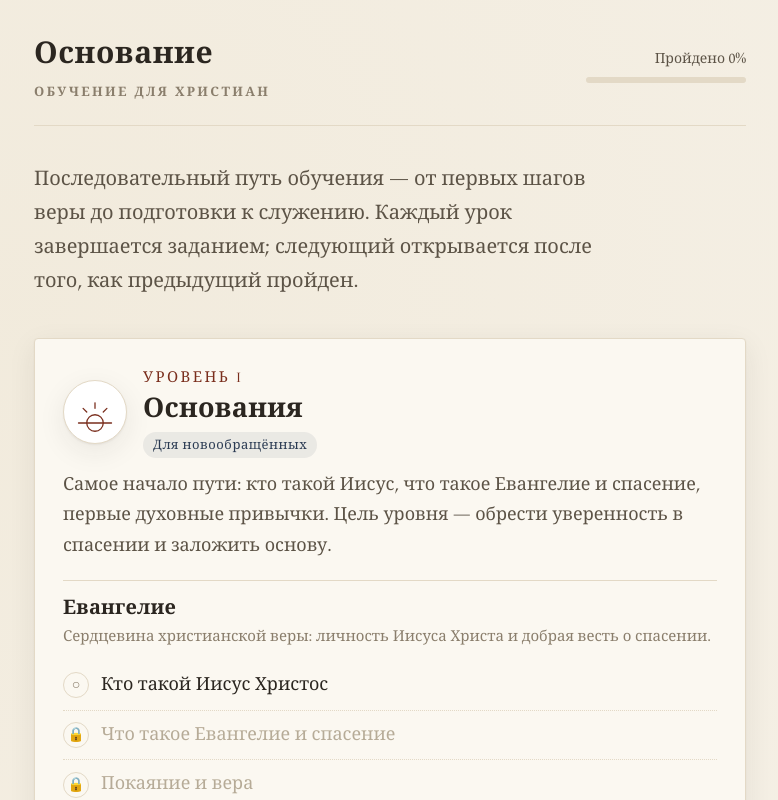
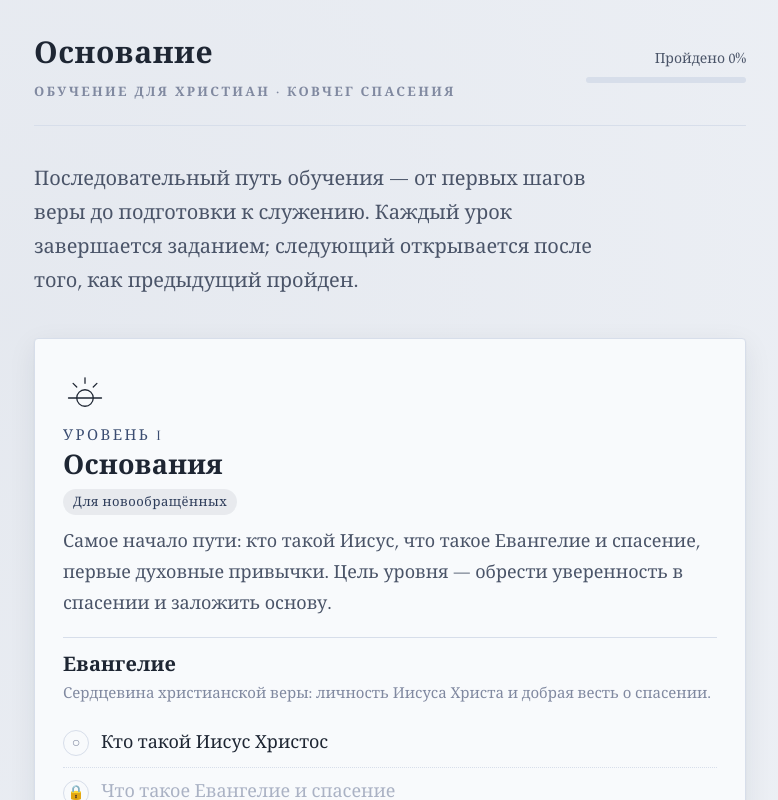
Before and after one commit to SergeyHv/001_osnovanie, a React (Vite) app: page /#/ in a window 1280 px wide. Shown: the top 800 px of the page, without its empty margins (250-1028 px from the left). Built offline with nearby package versions, Linux system fonts and the light colour scheme.

Commit message:
дизайн

```diff
--- a/src/App.tsx
+++ b/src/App.tsx
@@ -12,7 +12,7 @@ function Header() {
       <div className="brand">
         <Link to="/">
           Основание
-          <small>обучение для христиан</small>
+          <small>обучение для христиан · Ковчег спасения</small>
         </Link>
       </div>
       <div className="header-progress">
--- a/src/styles/app.css
+++ b/src/styles/app.css
@@ -1,18 +1,18 @@
 :root {
-  /* Тёплая «пергаментная» палитра с глубоким сине-чернильным акцентом */
-  --bg: #f5f0e6;
-  --bg-raised: #fbf8f1;
-  --ink: #2b2620;
-  --ink-soft: #5c5346;
-  --ink-faint: #8a7e6c;
-  --line: #e3d9c6;
-  --accent: #7a2e1d; /* терракота / сурик */
-  --accent-deep: #5c2114;
+  /* Фирменная синяя палитра общины «Ковчег спасения» */
+  --bg: #eef1f6;
+  --bg-raised: #f8fafc;
+  --ink: #1e2633;
+  --ink-soft: #4a5468;
+  --ink-faint: #8089a0;
+  --line: #d7deea;
+  --accent: #3b4d71; /* фирменный синий «Ковчега спасения» */
+  --accent-deep: #2c3b59;
   --gold: #b08828;
-  --blue: #2a3a52;
+  --blue: #2c3b59;
   --ok: #3d6b4a;
-  --locked: #b6ab97;
-  --shadow: 0 1px 2px rgba(43, 38, 32, 0.06), 0 8px 28px rgba(43, 38, 32, 0.08);
+  --locked: #aab2c4;
+  --shadow: 0 1px 2px rgba(30, 38, 51, 0.06), 0 8px 28px rgba(30, 38, 51, 0.08);
 
   --font-display: "Cormorant Garamond", Georgia, serif;
   --font-body: "Spectral", Georgia, serif;
@@ -37,10 +37,10 @@ body {
   /* лёгкая бумажная текстура из градиентов */
   background-image: radial-gradient(
       circle at 20% 10%,
-      rgba(176, 136, 40, 0.05),
+      rgba(59, 77, 113, 0.05),
       transparent 40%
     ),
-    radial-gradient(circle at 85% 90%, rgba(122, 46, 29, 0.04), transparent 45%);
+    radial-gradient(circle at 85% 90%, rgba(44, 59, 89, 0.05), transparent 45%);
   color: var(--ink);
   font-family: var(--font-body);
   font-size: 18px;
@@ -451,181 +451,3 @@ h3 {
     width: 120px;
   }
 }
-
-/* ── Размышление / самопроверка ──────────────────────── */
-.reflection {
-  margin-top: 44px;
-  background: var(--bg-raised);
-  border: 1px solid var(--line);
-  border-left: 4px solid var(--blue);
-  border-radius: var(--radius);
-  box-shadow: var(--shadow);
-  padding: 28px 30px;
-}
-.reflection h2 {
-  margin-top: 4px;
-}
-.reflection .qtag {
-  color: var(--blue);
-}
-.reflection-note {
-  font-size: 15px;
-  color: var(--ink-soft);
-  background: rgba(42, 58, 82, 0.06);
-  border-radius: var(--radius);
-  padding: 10px 14px;
-  margin: 0 0 18px;
-}
-.reflection-intro {
-  color: var(--ink-soft);
-}
-.reflect-item {
-  margin: 22px 0;
-}
-.reflect-input {
-  width: 100%;
-  font-family: var(--font-body);
-  font-size: 17px;
-  line-height: 1.6;
-  color: var(--ink);
-  background: #fff;
-  border: 1px solid var(--line);
-  border-radius: var(--radius);
-  padding: 12px 14px;
-  margin: 8px 0 10px;
-  resize: vertical;
-}
-.reflect-input:focus {
-  outline: none;
-  border-color: var(--blue);
-}
-.model-answer {
-  margin-top: 10px;
-  border: 1px solid var(--line);
-  border-radius: var(--radius);
-  background: rgba(176, 136, 40, 0.06);
-  padding: 14px 18px;
-}
-.model-label {
-  font-size: 13px;
-  letter-spacing: 0.14em;
-  text-transform: uppercase;
-  color: var(--gold);
-  margin-bottom: 6px;
-}
-.model-text p {
-  margin: 0 0 10px;
-}
-.model-text p:last-child {
-  margin-bottom: 0;
-}
-.model-text ul,
-.model-text ol {
-  margin: 0 0 10px;
-  padding-left: 1.3em;
-}
-.rubric {
-  margin-top: 14px;
-  border-top: 1px dotted var(--line);
-  padding-top: 12px;
-}
-.rubric-title {
-  font-size: 15px;
-  font-weight: 500;
-  margin-bottom: 8px;
-  color: var(--ink-soft);
-}
-.rubric-item {
-  display: flex;
-  align-items: flex-start;
-  gap: 10px;
-  font-size: 16px;
-  padding: 5px 0;
-  cursor: pointer;
-}
-.rubric-item input {
-  margin-top: 4px;
-}
-.reflect-done {
-  color: var(--ok);
-  font-weight: 500;
-  margin-top: 8px;
-}
-
-/* ── Эмблемы уровней (SVG) ───────────────────────────── */
-.level-card-head {
-  display: flex;
-  align-items: center;
-  gap: 16px;
-  margin-bottom: 6px;
-}
-.level-emblem {
-  flex: none;
-  width: 64px;
-  height: 64px;
-  display: grid;
-  place-items: center;
-  border: 1px solid var(--line);
-  border-radius: 50%;
-  background: #fff;
-  color: var(--accent);
-  box-shadow: var(--shadow);
-}
-.level-card-head .level-num {
-  display: block;
-  margin-bottom: 2px;
-}
-.level-card-head h2 {
-  margin: 0;
-}
-
-/* ── Кнопка «Спросить наставника» ────────────────────── */
-.mentor-row {
-  display: flex;
-  align-items: center;
-  gap: 12px;
-  margin-top: 12px;
-  flex-wrap: wrap;
-}
-.mentor-hint {
-  font-size: 13px;
-  color: var(--ink-faint);
-  max-width: 46ch;
-}
-.btn.ghost {
-  background: transparent;
-  color: var(--blue);
-  border: 1px dashed var(--blue);
-  font-size: 15px;
-  padding: 8px 18px;
-}
-.btn.ghost:hover {
-  background: rgba(42, 58, 82, 0.06);
-}
-.mentor-box {
-  margin-top: 14px;
-  border: 1px solid var(--line);
-  border-left: 3px solid var(--blue);
-  border-radius: var(--radius);
-  background: rgba(42, 58, 82, 0.04);
-  padding: 16px 18px;
-}
-.mentor-label {
-  font-size: 13px;
-  letter-spacing: 0.14em;
-  text-transform: uppercase;
-  color: var(--blue);
-  margin-bottom: 8px;
-}
-.mentor-actions {
-  display: flex;
-  align-items: center;
-  gap: 10px;
-  flex-wrap: wrap;
-  margin-top: 6px;
-}
-.mentor-foot {
-  font-size: 13px;
-  color: var(--ink-faint);
-  margin: 12px 0 0;
-}
```
